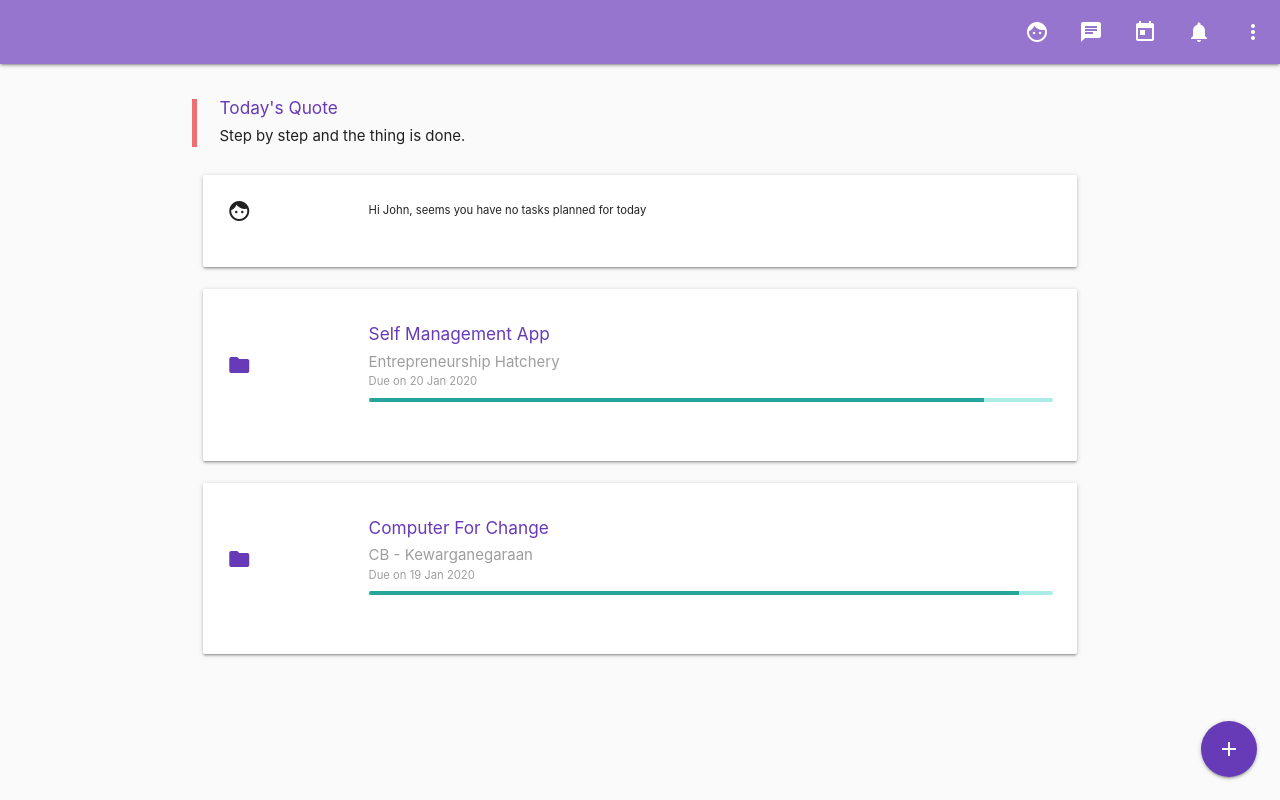
After one commit to imanuelfebie/manage-me-pwa, a Flask app: page /home in a window 1280 px wide. The commit adds this page. Run offline with Flask 2, Linux system fonts and the light colour scheme; some libraries are stand-ins or nearby versions.

Commit message:
Detailed homescreen

```diff
--- a/manage_me/__init__.py
+++ b/manage_me/__init__.py
@@ -1,11 +1,17 @@
 from flask import Flask
+from flask_sqlalchemy  import SQLAlchemy
 
 # flask object
 app = Flask(__name__)
+
+# database instance
+db = SQLAlchemy(app)
 
 # secret key
 app.config['SECRET_KEY'] = '123456'
 
 from manage_me.users.routes import users
+from manage_me.projects.routes import projects
 
 app.register_blueprint(users)
+app.register_blueprint(projects)
--- /dev/null
+++ b/manage_me/projects/routes.py
@@ -0,0 +1,7 @@
+from flask import Blueprint, render_template, redirect, url_for
+
+projects = Blueprint('projects', __name__)
+
+@projects.route('/home')
+def home():
+    return render_template('home.html')
--- a/manage_me/static/scripts.js
+++ b/manage_me/static/scripts.js
@@ -0,0 +1,9 @@
+// Initialize floatin action button
+
+document.addEventListener('DOMContentLoaded', function() {
+    var elems = document.querySelectorAll('.fixed-action-btn');
+    var instances = M.FloatingActionButton.init(elems, {
+      	direction: 'left',
+      	hoverEnabled: false
+    });
+});
--- a/manage_me/templates/base.html
+++ b/manage_me/templates/base.html
@@ -4,22 +4,28 @@
 	<meta charset="UTF-8">
 	<meta name="viewport" content="width=device-width, initial-scale=1.0">
 	<meta http-equiv="X-UA-Compatible" content="ie=edge">
+	<!-- Animate CSS -->
+	<link rel="stylesheet" href="https://cdn.boomcdn.com/libs/animate-css/3.7.0/animate.css">
 	<!-- Compiled and minified CSS -->
     <link rel="stylesheet" href="https://cdnjs.cloudflare.com/ajax/libs/materialize/1.0.0/css/materialize.min.css">
-
 	<!-- Material Icons -->
 	<link href="https://fonts.googleapis.com/icon?family=Material+Icons" rel="stylesheet">
+	<title>{% block title %}{% endblock title %}</title>
+<body class="grey lighten-5">
 
-    <!-- Compiled and minified JavaScript -->
-    <script src="https://cdnjs.cloudflare.com/ajax/libs/materialize/1.0.0/js/materialize.min.js"></script>
-	<title>{% block title %}{% endblock title %}</title>
-</head>
-<body class="grey lighten-5">
+	{% block quotes %}{% endblock quotes %}
+
 	<div class="container">
 		<section class="section">
 			{% block body %}
 			{% endblock body %}
 		</section>
 	</div>
+
+	<!-- JQuery -->
+	<script src="https://code.jquery.com/jquery-3.4.1.js" integrity="sha256-WpOohJOqMqqyKL9FccASB9O0KwACQJpFTUBLTYOVvVU=" crossorigin="anonymous"></script>
+	<!-- Compiled and minified JavaScript -->
+    <script src="https://cdnjs.cloudflare.com/ajax/libs/materialize/1.0.0/js/materialize.min.js"></script>
+	<script src="../static/scripts.js"></script>
 </body>
 </html>
--- /dev/null
+++ b/manage_me/templates/floating_button.html
@@ -0,0 +1,11 @@
+<div class="fixed-action-btn">
+  <a class="btn-floating btn-large deep-purple">
+    <i class="large material-icons">add</i>
+  </a>
+  <ul>
+    <li><a class="btn-floating red"><i class="material-icons">insert_chart</i></a></li>
+    <li><a class="btn-floating yellow darken-1"><i class="material-icons">format_quote</i></a></li>
+    <li><a class="btn-floating green"><i class="material-icons">publish</i></a></li>
+    <li><a class="btn-floating blue"><i class="material-icons">attach_file</i></a></li>
+  </ul>
+</div>
--- /dev/null
+++ b/manage_me/templates/home.html
@@ -0,0 +1,73 @@
+{% extends 'base.html' %}
+
+{% block title %}Dashboard{% endblock title %}
+
+{% include 'navbar.html' %}
+
+{% block quotes %}
+{% endblock quotes %}
+
+{% block body %}
+<!-- Greeter -->
+<!-- Quote section -->
+<blockquote class="animated fadeInLeft">
+	<h6 class="deep-purple-text">Today's Quote</h6>
+	Step by step and the thing is done.
+</blockquote>
+
+<!-- Projects overview -->
+<div class="row">
+	<div class="col s12">
+		<div class="card-panel small z-depth-1 animated jackIntheBox">
+			<div class="row valign-wrapper">
+				<div class="col s2">
+					<i class="material-icons">face</i>
+				</div>
+				<div class="col s10">
+					<small>Hi John, seems you have no tasks planned for today</small>
+				</div>
+			</div>
+		</div>
+	</div>
+
+	<div class="col s12">
+		<div class="card-panel small z-depth-1 animated jackInTheBox">
+			<div class="row valign-wrapper">
+				<div class="col s2">
+					<i class="material-icons deep-purple-text">folder</i>
+				</div>
+				<div class="col s10">
+					<h6 class="deep-purple-text">Self Management App</h6>
+					<span class="grey-text">Entrepreneurship Hatchery</span>
+					<br>
+					<small class="grey-text">Due on 20 Jan 2020</small>
+					<div class="progress">
+						<div class="determinate" style="width: 90%"></div>
+					</div>
+				</div>
+			</div>
+		</div>
+	</div>
+	<div class="col s12">
+		<div class="card-panel small z-depth-1 animated jackInTheBox">
+			<div class="row valign-wrapper">
+				<div class="col s2">
+					<div class="material-icons deep-purple-text lighten-2">folder</div>
+				</div>
+				<div class="col s10">
+					<h6 class="deep-purple-text">Computer For Change</h6>
+					<span class="grey-text">CB - Kewarganegaraan</span>
+					<br>
+					<small class="grey-text">Due on 19 Jan 2020</small>
+
+					<div class="progress">
+						<div class="determinate" style="width: 95%"></div>
+					</div>
+				</div>
+			</div>
+		</div>
+	</div>
+</div>
+{% endblock body %}
+
+{% include 'floating_button.html' %}
--- a/manage_me/templates/login.html
+++ b/manage_me/templates/login.html
@@ -23,12 +23,12 @@
 						{{ form.password.label() }}
 					</div>
 					<div class="input-field">
-						{{ form.login(class="btn amber lighten-2") }}
+						{{ form.login(class="btn deep-purple lighten-2") }}
 					</div>
 				</form>
 			</div>
 			<div class="card-action center-align">
-				Already an account? Register <a href="">here</a>
+				No account yet? Register <a href="" class="deep-purple-text lighten-2">here</a>
 			</div>
 		</div>
 	</div>
--- /dev/null
+++ b/manage_me/templates/navbar.html
@@ -0,0 +1,33 @@
+<div class="navbar-fixed">
+	<nav>
+		<div class="nav-wrapper deep-purple lighten-2">
+			<ul class="right">
+				<li>
+					<a href="">
+						<i class="material-icons">face</i>
+					</a>
+				</li>
+				<li>
+					<a href="">
+						<i class="material-icons">chat</i>
+					</a>
+				</li>
+				<li>
+					<a href="">
+						<i class="material-icons">today</i>
+					</a>
+				</li>
+				<li>
+					<a href="">
+						<i class="material-icons">notifications</i>
+					</a>
+				</li>
+				<li>
+					<a href="">
+						<i class="material-icons">more_vert</i>
+					</a>
+				</li>
+			</ul>
+		</div>
+	</nav>
+</div>
```
Also changed, not shown: manage_me/templates/register.html (added, +44 -0 lines), manage_me/users/routes.py (+7 -1 lines), manage_me/projects/__init__.py (added), manage_me/projects/models.py (added), manage_me/universities/__init__.py (added), manage_me/universities/forms.py (added), manage_me/universities/models.py (added), manage_me/universities/routes.py (added).
